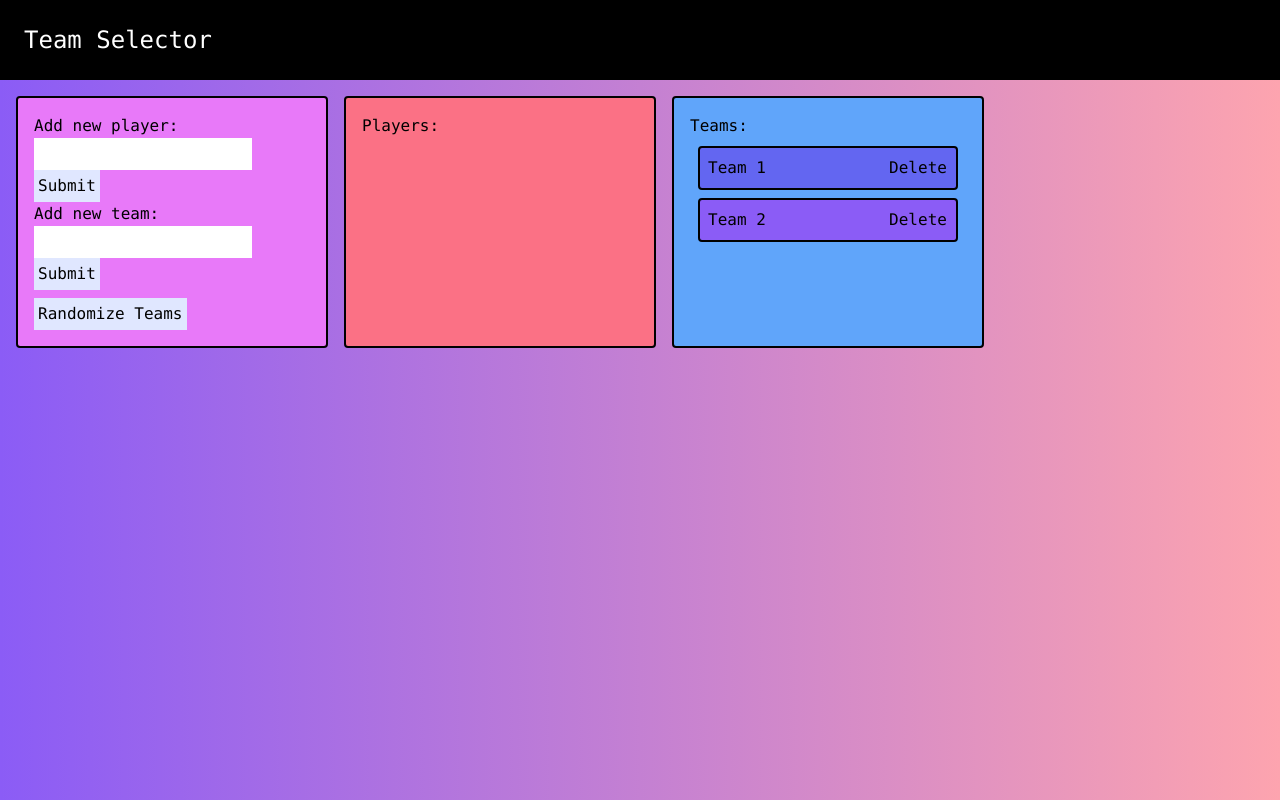
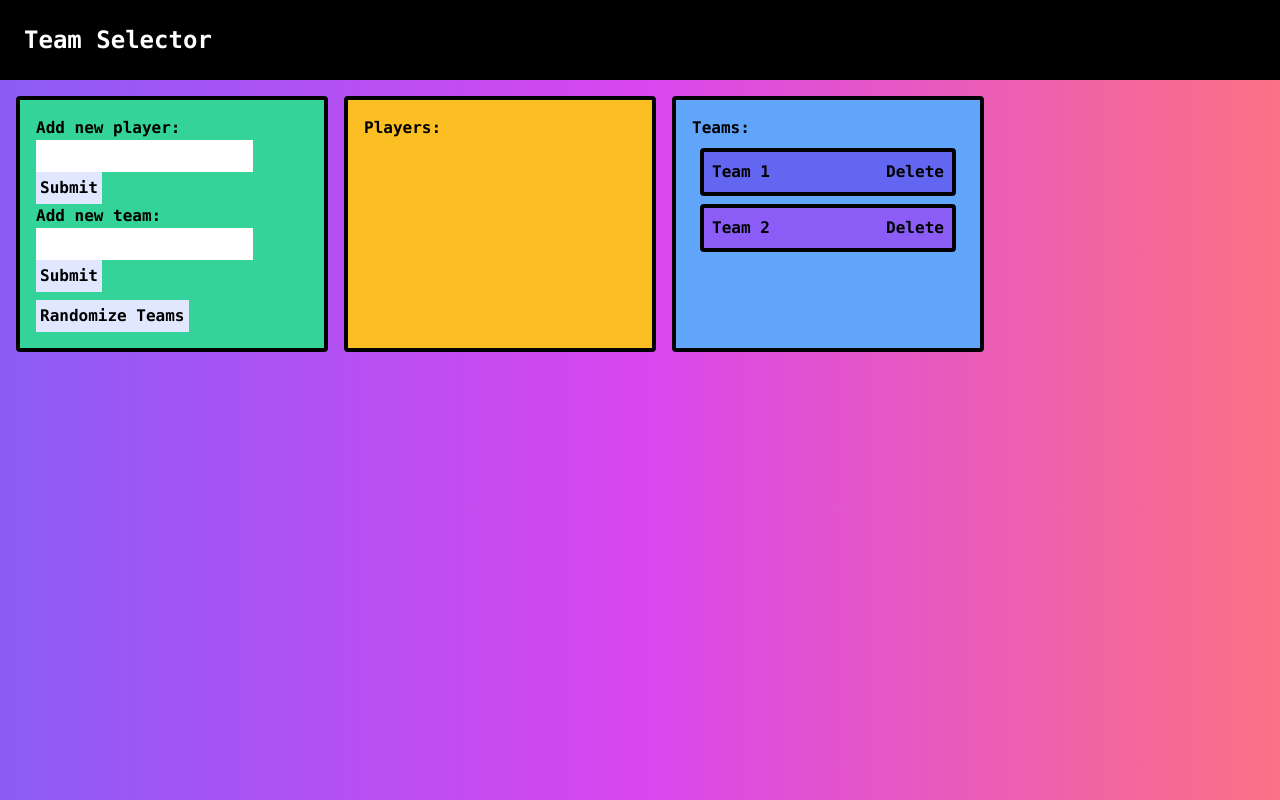
Before and after one commit to Saiyan-God/team-selector-app, a React (Create React App) app: page / in a window 1280 px wide. Built offline with nearby package versions, Linux system fonts and the light colour scheme.

Commit message:
New background color and thicker borders

```diff
--- a/src/TeamManager.tsx
+++ b/src/TeamManager.tsx
@@ -91,14 +91,14 @@ export function TeamManager() {
 
     return (
         <>
-            <div className='bg-gradient-to-r from-violet-500 to-rose-300 font-mono h-screen'>
+            <div className='bg-gradient-to-r from-violet-500 via-fuchsia-500 to-rose-400 font-mono font-bold h-screen'>
                 <div className="p-6 bg-black text-white text-2xl">
                     <h1>
                         Team Selector
                     </h1>
                 </div>
                 <div className='flex flex-row space-x-4 p-4'>
-                    <div className='basis-1/4 rounded bg-fuchsia-400 border-black border-2 p-4'>
+                    <div className='basis-1/4 rounded bg-emerald-400 border-black border-4 p-4'>
                         <NewPlayer
                             addPlayer={addPlayer}
                         />
@@ -112,14 +112,14 @@ export function TeamManager() {
                             >Randomize Teams</button>
                         </div>
                     </div>
-                    <div className='basis-1/4 rounded bg-rose-400 border-black border-2 p-4'>
+                    <div className='basis-1/4 rounded bg-amber-400 border-black border-4 p-4'>
                         <h2>Players:</h2>
                         <PlayersListPanel
                             players={players}
                             removePlayer={removePlayer}
                         />
                     </div>
-                    <div className='basis-1/4 rounded bg-blue-400 border-black border-2 p-4'>
+                    <div className='basis-1/4 rounded bg-blue-400 border-black border-4 p-4'>
                         <h2>Teams:</h2>
                         <ul>
                             {Object.entries(teams).map(([teamName, players], index) => (
--- a/src/TeamPanel.tsx
+++ b/src/TeamPanel.tsx
@@ -53,7 +53,7 @@ export default function TeamPanel({
     let [backgroundColor, setBackgroundColor] = useState(getRandomColor());
     console.log(backgroundColor);
     return (
-        <div className={`${backgroundColor} rounded m-2 border-black border-2 p-2`}>
+        <div className={`${backgroundColor} rounded m-2 border-black border-4 p-2`}>
             <div className="flex flex-row">
                 <p className="basis-3/4">{teamName}</p>
                 <button className="basis-1/4 hover:bg-indigo-100 hover:rounded" onClick={deleteTeam}>Delete</button>
```
